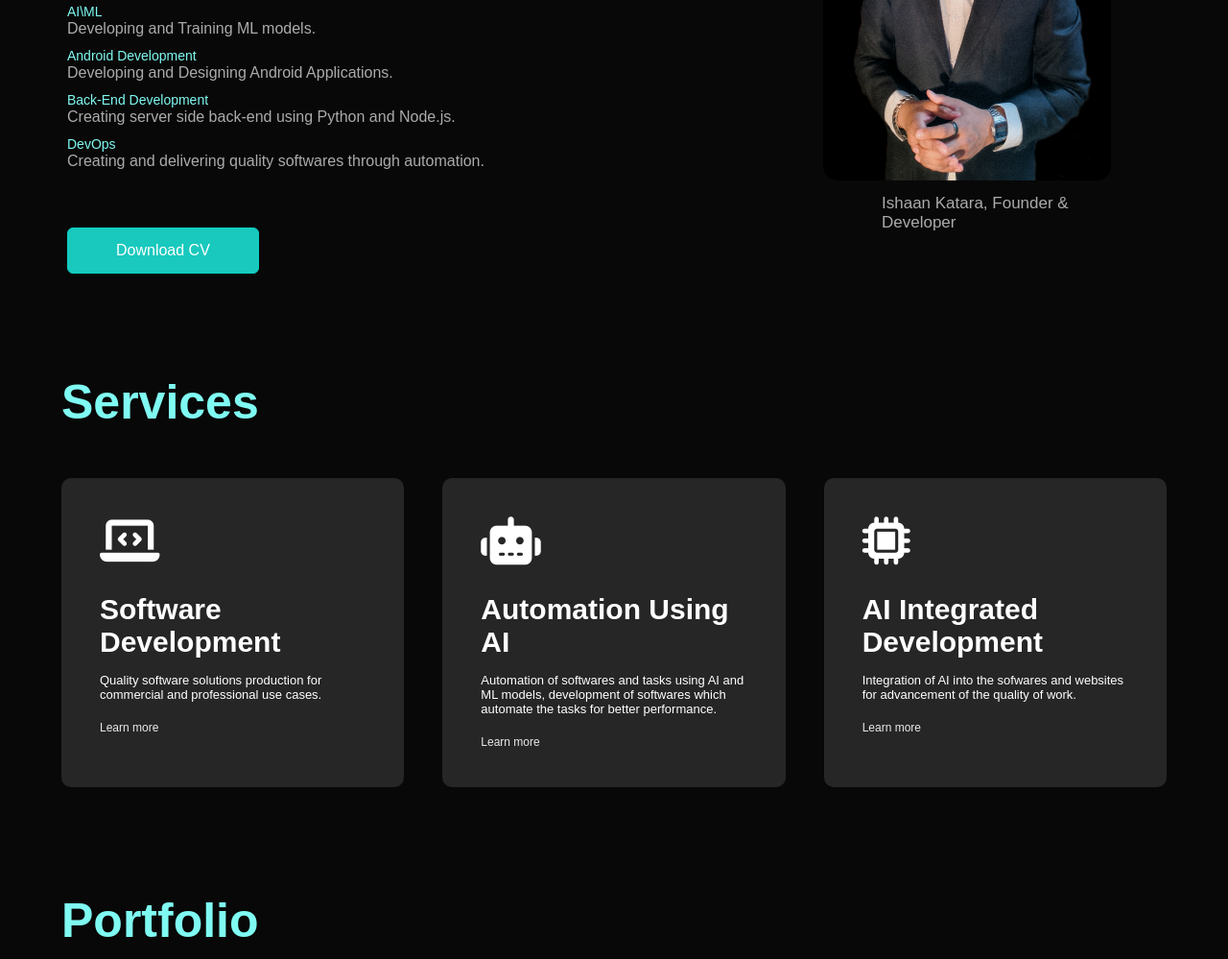
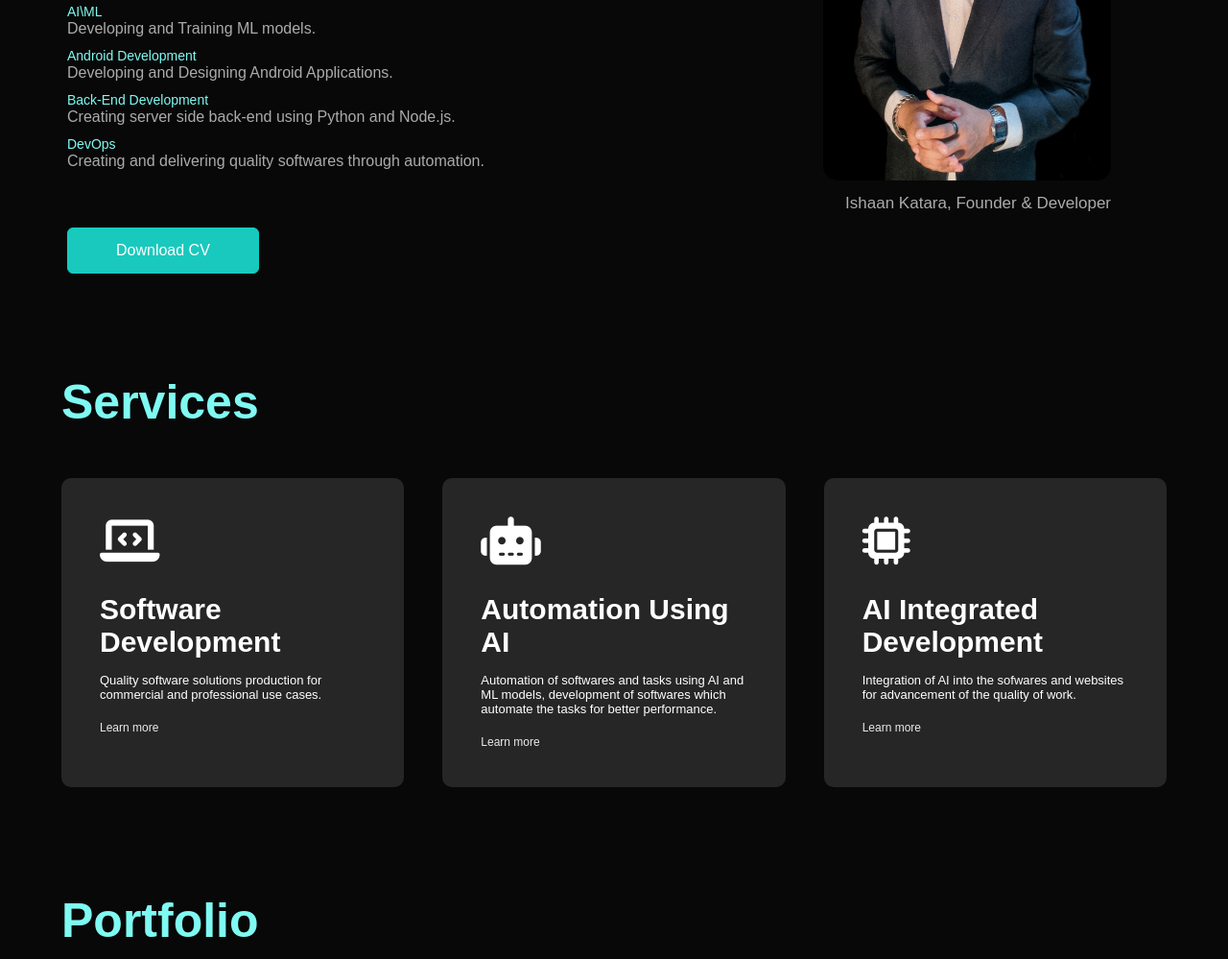
Before and after one commit to ishaankx/SevenIsK, a plain HTML site: page index.html in a window 1280 px wide. Shown: the part 1671-2670 px from the top of the page at 96% size. Drawn offline with Linux system fonts and the light colour scheme.

Commit message:
Founder text aligned

```diff
--- a/index.html
+++ b/index.html
@@ -58,9 +58,9 @@
             <div class="row1">
                 <div class="about-col-3">
                     <img src="images/founder.png">
-                    <div class="founder-text">
+                    <p class="founder-text">
                         Ishaan Katara, Founder & Developer
-                    </div>
+                    </p>
                 </div>
                 <div class="about-col-4">
                     <h1 class="sub-title">About Founder</h1><br>
--- a/style.css
+++ b/style.css
@@ -159,8 +159,8 @@ nav ul li a:hover::after{
     margin-top: 10px; /* Adjust margin as needed */
     font-size: 17px;
     color: #ababab; /* Adjust color as needed */
-    text-align: left; /* Align text to the left */
-    margin-left: 160px; /* Adjust margin-left as needed */
+    text-align: center; /* Align text to the left */
+    display: inline-block;
 }
 
 /* .sub-title{
```
